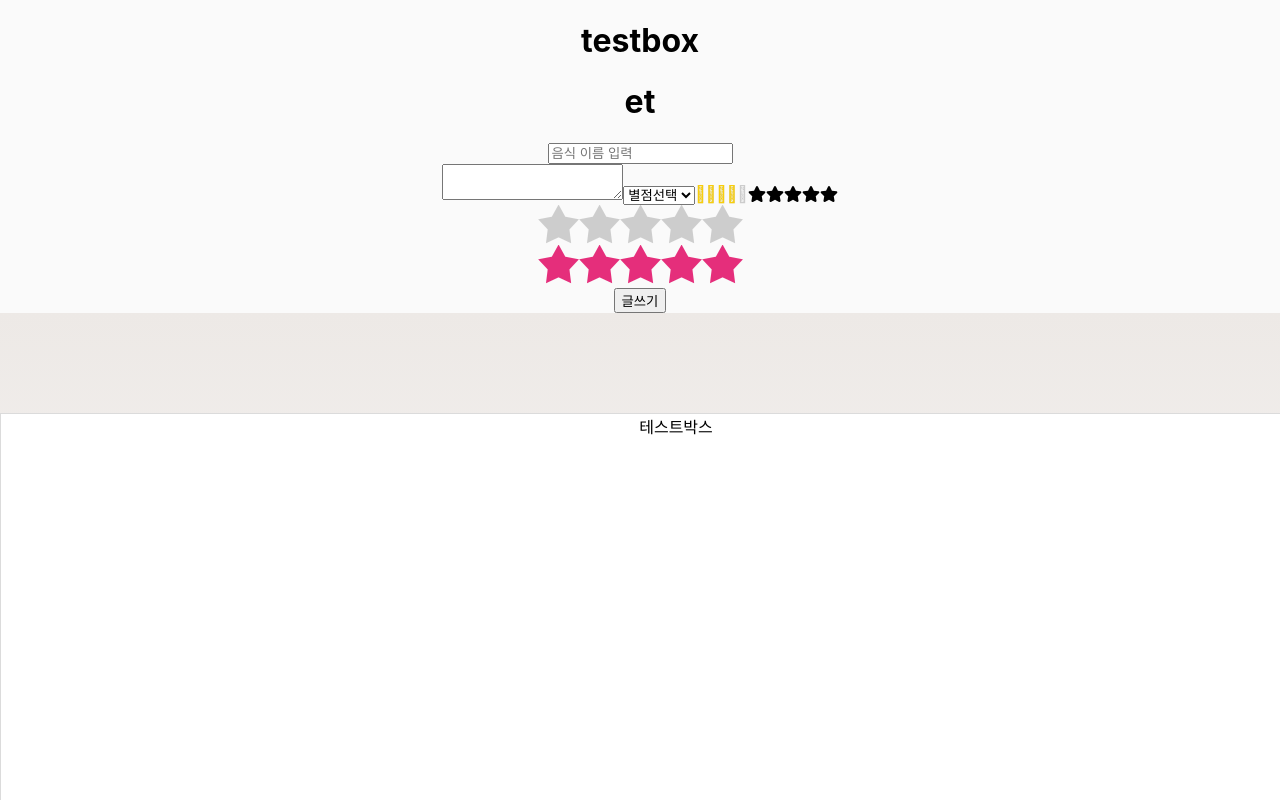
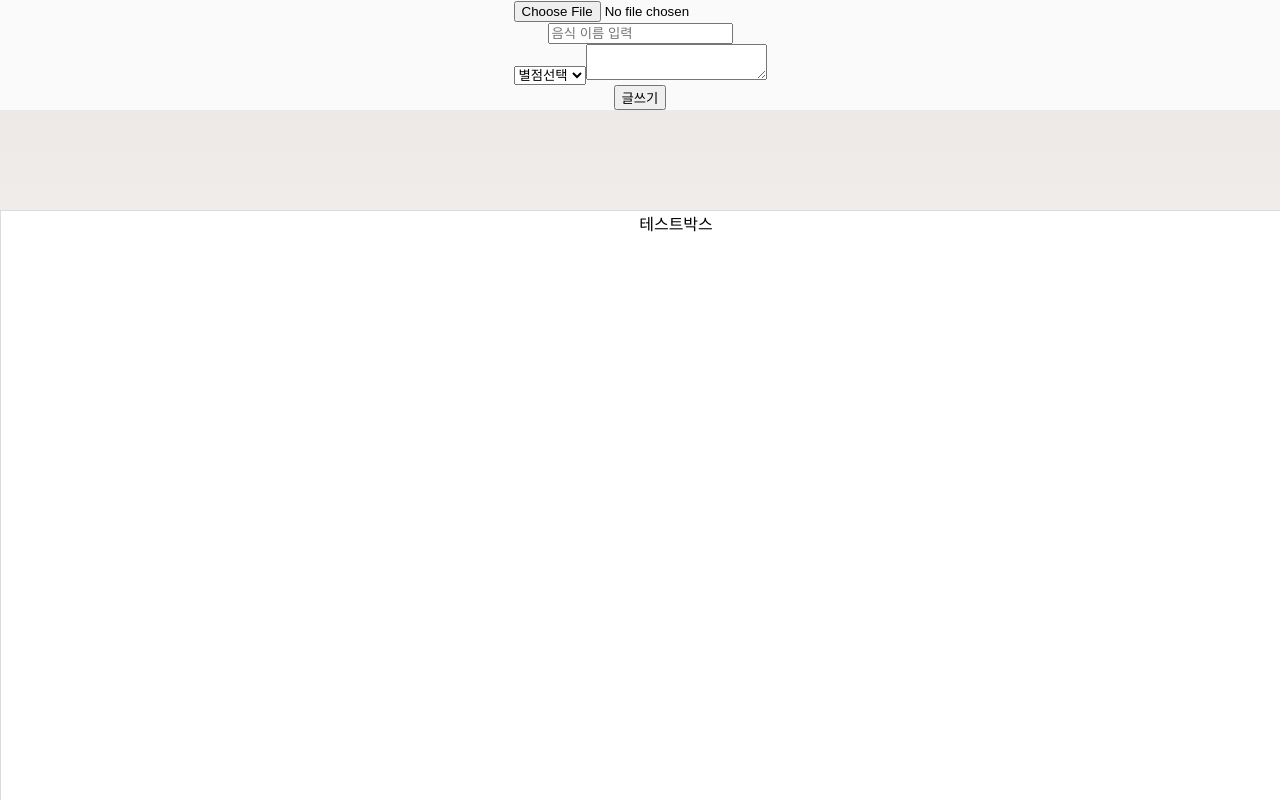
Before and after one commit to codestates/FoodFlow-client, a React (Create React App) app in the folder client/: page /mypage in a window 1280 px wide. Shown: the top 800 px of the page. Built offline with nearby package versions, Linux system fonts and the light colour scheme.

Commit message:
[client]/update:postarea

```diff
--- a/client/package.json
+++ b/client/package.json
@@ -11,6 +11,7 @@
     "@testing-library/user-event": "^12.2.0",
     "axios": "^0.21.0",
     "font-awesome": "^4.7.0",
+    "multer": "^1.4.2",
     "react": "^17.0.1",
     "react-dom": "^17.0.1",
     "react-router-dom": "^5.2.0",
--- a/client/src/components/PostArea.js
+++ b/client/src/components/PostArea.js
@@ -1,15 +1,18 @@
 import React from "react";
 import axios from "axios";
-import Star from "../img/star.png";
-import Star0 from "../img/star0.png";
-import Star1 from "../img/star1.png";
+//import Star from "../img/star.png";
+//import Star0 from "../img/star0.png";
+//import Star1 from "../img/star1.png";
+//
+//import { faStar } from "@fortawesome/free-solid-svg-icons"
+//import { FontAwesomeIcon } from "@fortawesome/react-fontawesome"
 
-import { faStar } from "@fortawesome/free-solid-svg-icons"
-import { FontAwesomeIcon } from "@fortawesome/react-fontawesome"
+//const multer = require('multer');
 
-//submit 변수 안에 username, name, ... 등등?
-//multer면 header설정이 있어서 데이터를 따로 post해야하는지?
+//multer면 header설정이 있어서 데이터를 따로 post해야하는지? => 정환님이 한번에 전송하는 법 알아냄
 //axios.post에서 header설정 : axios.post('url', { data }, config) config = {header:~}
+//name음식 이름 post해서 res로 foodId 받아오기
+
 //function submit() {
 //  axios.post('http://3.34.179.55:3000/user/posts', { username, name, foodImage, rating, text })
 //  .then(() => console.log('success posting'))
@@ -70,29 +73,55 @@ class PostArea extends React.Component {
   constructor(props){
     super(props);
     this.state = {
-        email : "",
-        password : "",
-        errorMessage : ""
+      file: null,
+      fileName: "",
+      username : "",
+      name : "",
+      foodId : "",
+      rating : "",
+      text : "",
+      errorMessage : ""
     };
     this.handleInputValue = this.handleInputValue.bind(this);
   }
   handleInputValue = (key) => (e) => {
       this.setState({ [key] : e.target.value });
   };
-  postArea = () => {}
+  handleFileChange = (e) => {
+    this.setState({
+      file: e.target.files[0],
+      fileName: e.target.value
+    })
+  }
+  submitPost = () => {
+    const { username, name, rating, text } = this.state;
+    const config = {
+      headers: {
+        "content-type": "multipart/form-data"
+      }
+    }
+    if ( !name || !text ) {
+      this.setState({errorMessage : '빈 칸을 입력해주세요'});
+    } else {
+      axios.post('http://3.34.179.55:3000/user/post', { name : name })
+      .then ((res) => {
+        this.setState({foodId : {res}})
+      })
+      .then (axios.post('http://3.34.179.55:3000/user/post', { username : username, name : name, rating : rating, text : text }, config))
+      .catch (console.log('err'))
+    }
+  }
   render() {
     return (
       <div>
           <div id="main">
-            <h1>testbox</h1>
-            <h1>et</h1>
             <div id="send">
-              <form class="submit">
+              <form class="submit" onSubmit={this.submitPost}>
+                  <input className="file" type="file" file={this.state.file} value={this.state.fileName} onChange={this.handleFileChange} /><br/>
                 <div>
-                  <input className="inputFoodName" type="text" placeholder="음식 이름 입력"></input>
+                  <input className="inputFoodName" type="text" placeholder="음식 이름 입력" onChange={this.handleInputValue("name")}></input>
                 </div>
-                <textarea class="inputChat"></textarea>
-                <select className="rating">
+                <select className="rating" onChange={this.handleInputValue("rating")}>
                   <option value="">별점선택</option>
                   <option value="1.0">1.0</option>
                   <option value="0.5">2.0</option>
@@ -100,19 +129,10 @@ class PostArea extends React.Component {
                   <option value="0.5">4.0</option>
                   <option value="0.5">5.0</option>
                 </select>
-                <div className="starEmpty">
-                  <div className="starRating"></div>
-                  <FontAwesomeIcon icon={ faStar } className="starEmpty" />
-                  <FontAwesomeIcon icon={ faStar } className="starEmpty" />
-                  <FontAwesomeIcon icon={ faStar } className="starEmpty" />
-                  <FontAwesomeIcon icon={ faStar } className="starEmpty" />
-                  <FontAwesomeIcon icon={ faStar } className="starEmpty" />
-                </div>
-                <div>
-                  <img className="teststar" src={Star} alt='text' />
-                </div>
-                <span className="numberRating"></span>
-                <button type="submit" >글쓰기</button>
+                <textarea class="inputChat" onChange={this.handleInputValue("text")}></textarea>
+                <div>{this.state.errorMessage}</div>
+                <button type="submit">글쓰기</button>
+                <div> {this.state.errorMessage} </div>
               </form>
             </div>
           </div>
@@ -123,46 +143,6 @@ class PostArea extends React.Component {
 
 export default PostArea;
 
-//export default function postArea() {
-//    return (
-//        <div>
-//            <div id="main">
-//              <h1>testbox</h1>
-//              <h1>et</h1>
-//              <div id="send">
-//                <form class="submit">
-//                  <div>
-//                    <input className="inputFoodName" type="text" placeholder="음식 이름 입력"></input>
-//                  </div>
-//                  <textarea class="inputChat"></textarea>
-//                  <select className="rating">
-//                    <option value="">별점선택</option>
-//                    <option value="1.0">1.0</option>
-//                    <option value="0.5">2.0</option>
-//                    <option value="0.5">3.0</option>
-//                    <option value="0.5">4.0</option>
-//                    <option value="0.5">5.0</option>
-//                  </select>
-//                  <div className="starEmpty">
-//                    <div className="starRating"></div>
-//                    <FontAwesomeIcon icon={ faStar } className="starEmpty" />
-//                    <FontAwesomeIcon icon={ faStar } className="starEmpty" />
-//                    <FontAwesomeIcon icon={ faStar } className="starEmpty" />
-//                    <FontAwesomeIcon icon={ faStar } className="starEmpty" />
-//                    <FontAwesomeIcon icon={ faStar } className="starEmpty" />
-//                  </div>
-//                  <div>
-//                    <img className="teststar" src={Star} alt='text' />
-//                  </div>
-//                  <span className="numberRating"></span>
-//                  <button type="submit" >글쓰기</button>
-//                </form>
-//              </div>
-//            </div>
-//        </div>
-//    )
-//}
-//
 //const starsTotal = 5;
 //
 //const rating = 3.5;
@@ -176,3 +156,18 @@ export default PostArea;
 //
 //  document.querySelector(`.starRating`).getElementsByClassName.width = starPercentageRounded;
 //}
+
+/*
+                <div className="starEmpty">
+                  <div className="starRating"></div>
+                  <FontAwesomeIcon icon={ faStar } className="starEmpty" />
+                  <FontAwesomeIcon icon={ faStar } className="starEmpty" />
+                  <FontAwesomeIcon icon={ faStar } className="starEmpty" />
+                  <FontAwesomeIcon icon={ faStar } className="starEmpty" />
+                  <FontAwesomeIcon icon={ faStar } className="starEmpty" />
+                </div>
+                <div>
+                  <img className="teststar" src={Star} alt='text' />
+                </div>
+                <span className="numberRating"></span>
+*/
```
Also changed, not shown: 1 other file (tests, documents, lock files or other folders).
